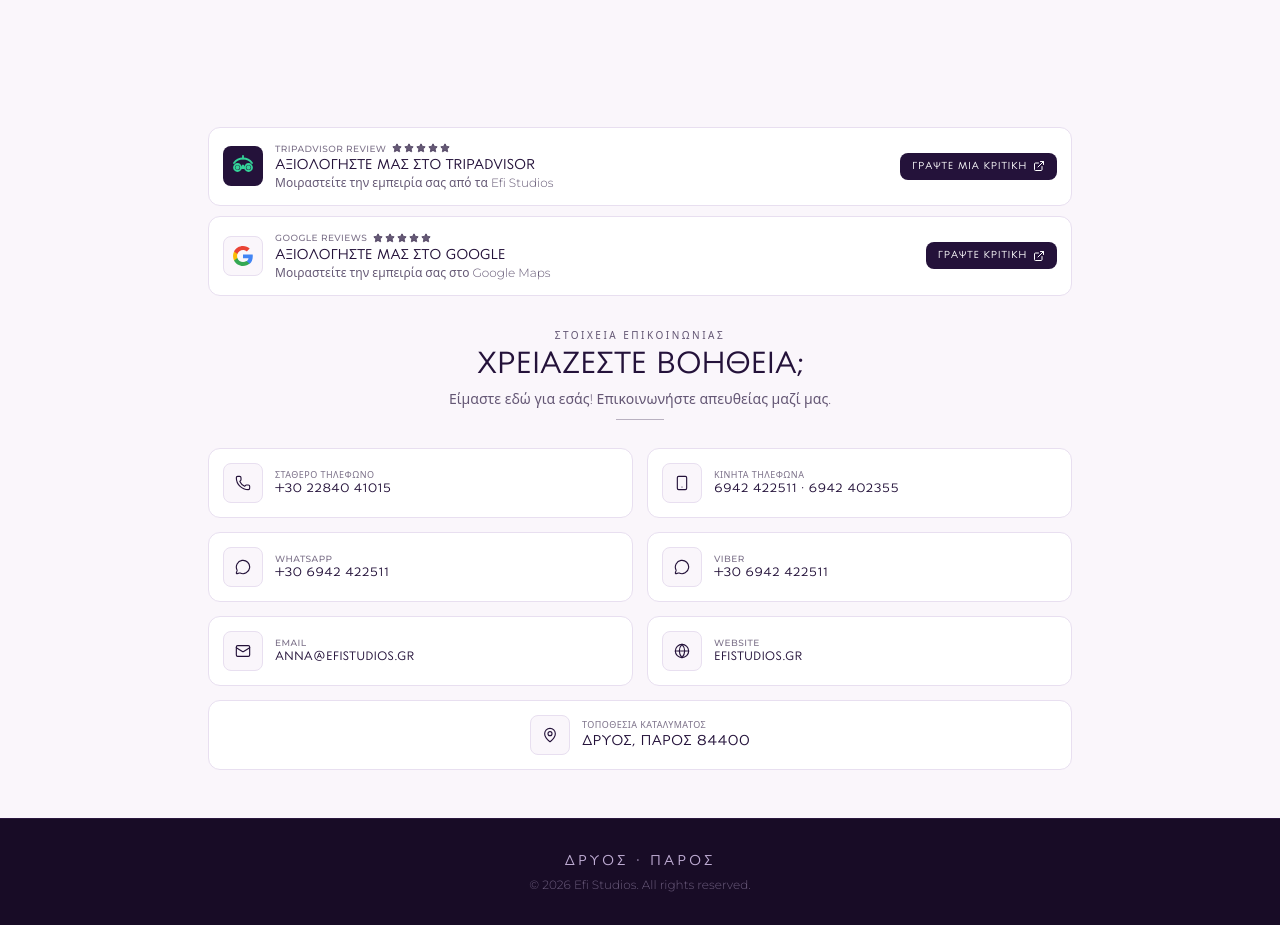
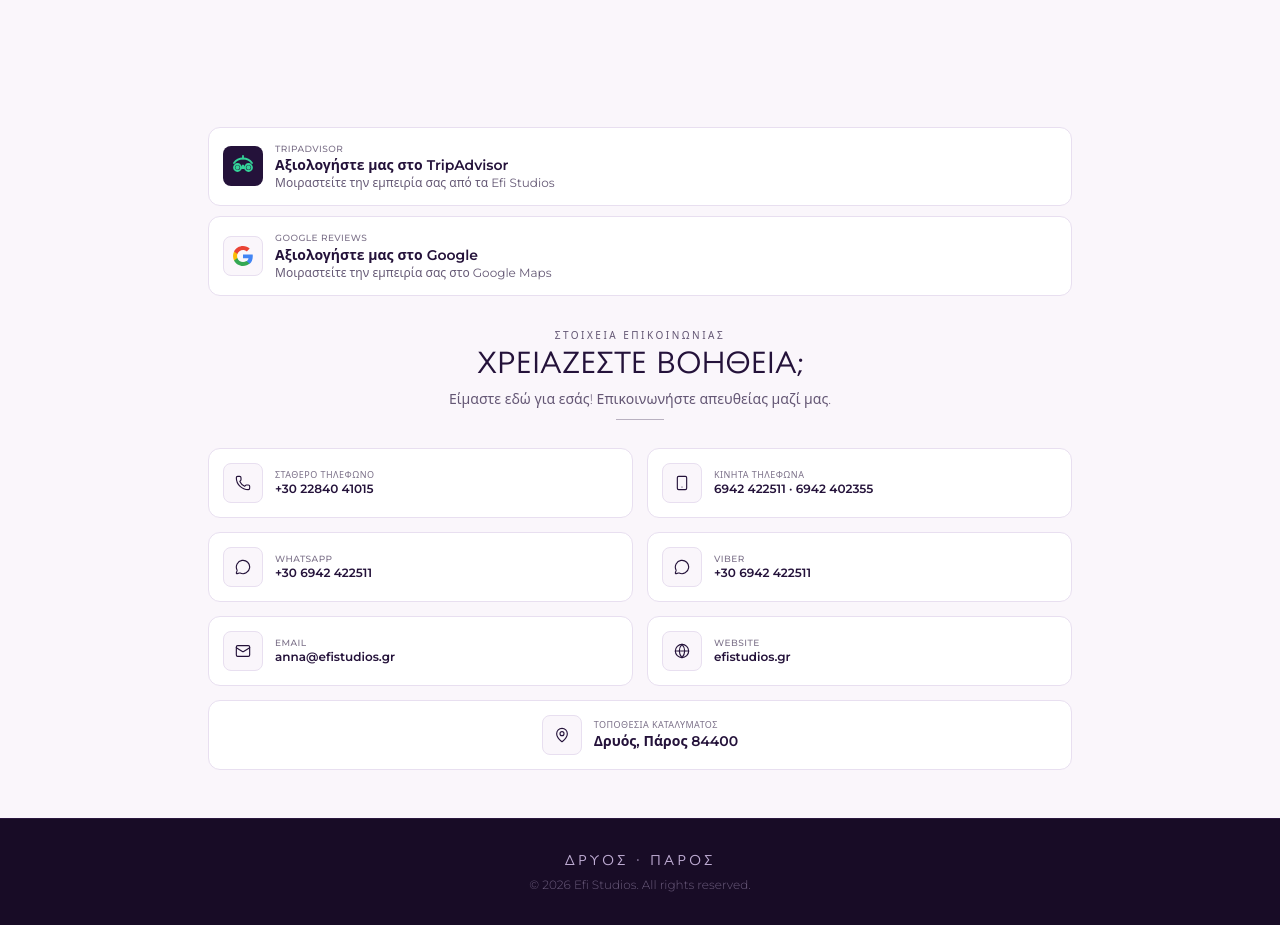
Before and after one commit to terracharta-cpu/efistudios, a React (Vite) app: page / in a window 1280 px wide. Shown: the part 940-1865 px from the top of the page. Built offline with nearby package versions, Linux system fonts and the light colour scheme; no server answers; the database is empty; a web font is replaced by a local one.

Commit message:
Smaller non-uppercase contact text, remove stars & buttons, make review cards fully clickable

```diff
--- a/src/components/AssistanceFooter.tsx
+++ b/src/components/AssistanceFooter.tsx
@@ -88,79 +88,51 @@ export const AssistanceFooter: React.FC<AssistanceFooterProps> = () => {
         {/* 3. COMPACT REVIEW CARDS: TRIPADVISOR & GOOGLE REVIEWS */}
         {/* ============================================================== */}
         <div className="grid grid-cols-1 gap-2.5">
-          {/* Card A: TripAdvisor Review */}
-          <div className="flex items-center justify-between gap-3 p-3 sm:p-3.5 rounded-xl bg-white border border-[#e8dff0] shadow-xs hover:shadow-sm transition-all">
-            <div className="flex items-center gap-2.5 sm:gap-3 min-w-0 flex-1">
+          {/* Card A: TripAdvisor Review (Whole card clickable, no stars, no button, lowercase/normal case) */}
+          <a
+            href={tripadvisorUrl}
+            target="_blank"
+            rel="noopener noreferrer"
+            className="flex items-center gap-3 p-3 sm:p-3.5 rounded-xl bg-white hover:bg-[#faf6fb] border border-[#e8dff0] hover:border-[#24123a] shadow-xs hover:shadow-sm transition-all group"
+          >
             <div className="w-9 h-9 sm:w-10 sm:h-10 rounded-lg bg-[#24123a] text-emerald-400 flex items-center justify-center shrink-0">
               <TripAdvisorLogo className="w-5 h-5 sm:w-6 sm:h-6 text-emerald-400" />
             </div>
             <div className="min-w-0 flex-1">
-                <div className="flex items-center gap-1.5">
-                  <span className="text-[9px] font-sans font-medium tracking-wider uppercase text-[#24123a]/60">
-                    TRIPADVISOR REVIEW
+              <span className="text-[9px] font-sans font-medium tracking-wider uppercase text-[#24123a]/60 block">
+                TripAdvisor
               </span>
-                  <div className="flex items-center gap-0.5 text-[#24123a]/70">
-                    {[...Array(5)].map((_, i) => (
-                      <Star key={i} className="w-2.5 h-2.5 fill-[#24123a]/70 text-[#24123a]/70" />
-                    ))}
-                  </div>
-                </div>
-                <h3 className="font-pathos font-bold text-xs sm:text-sm text-[#24123a] tracking-tight leading-tight truncate">
+              <p className="font-sans font-semibold text-xs sm:text-sm text-[#24123a] leading-snug">
                 {t.tripadvisorTitle}
-                </h3>
-                <p className="text-[10px] sm:text-xs text-[#24123a]/70 font-sans font-light leading-tight truncate">
+              </p>
+              <p className="text-[11px] sm:text-xs text-[#24123a]/70 font-sans font-normal leading-snug">
                 {t.tripadvisorSub}
               </p>
             </div>
-            </div>
+          </a>
 
+          {/* Card B: Google Reviews (Whole card clickable, no stars, no button, lowercase/normal case) */}
           <a
-              href={tripadvisorUrl}
+            href={googleReviewsUrl}
             target="_blank"
             rel="noopener noreferrer"
-              className="inline-flex items-center justify-center gap-1.5 px-3 py-1.5 rounded-lg bg-[#24123a] hover:bg-[#381c5a] text-white text-[10px] font-pathos font-bold uppercase tracking-wider transition-all shrink-0 active:scale-95"
+            className="flex items-center gap-3 p-3 sm:p-3.5 rounded-xl bg-white hover:bg-[#faf6fb] border border-[#e8dff0] hover:border-[#24123a] shadow-xs hover:shadow-sm transition-all group"
           >
-              <span>{t.tripadvisorAction}</span>
-              <ExternalLink className="w-3 h-3" />
-            </a>
-          </div>
-
-          {/* Card B: Google Reviews */}
-          <div className="flex items-center justify-between gap-3 p-3 sm:p-3.5 rounded-xl bg-white border border-[#e8dff0] shadow-xs hover:shadow-sm transition-all">
-            <div className="flex items-center gap-2.5 sm:gap-3 min-w-0 flex-1">
             <div className="w-9 h-9 sm:w-10 sm:h-10 rounded-lg bg-[#faf6fb] border border-[#e8dff0] flex items-center justify-center shrink-0">
               <GoogleLogo className="w-5 h-5" />
             </div>
             <div className="min-w-0 flex-1">
-                <div className="flex items-center gap-1.5">
-                  <span className="text-[9px] font-sans font-medium tracking-wider uppercase text-[#24123a]/60">
-                    GOOGLE REVIEWS
+              <span className="text-[9px] font-sans font-medium tracking-wider uppercase text-[#24123a]/60 block">
+                Google Reviews
               </span>
-                  <div className="flex items-center gap-0.5 text-[#24123a]/70">
-                    {[...Array(5)].map((_, i) => (
-                      <Star key={i} className="w-2.5 h-2.5 fill-[#24123a]/70 text-[#24123a]/70" />
-                    ))}
-                  </div>
-                </div>
-                <h3 className="font-pathos font-bold text-xs sm:text-sm text-[#24123a] tracking-tight leading-tight truncate">
+              <p className="font-sans font-semibold text-xs sm:text-sm text-[#24123a] leading-snug">
                 {t.googleReviewsTitle}
-                </h3>
-                <p className="text-[10px] sm:text-xs text-[#24123a]/70 font-sans font-light leading-tight truncate">
+              </p>
+              <p className="text-[11px] sm:text-xs text-[#24123a]/70 font-sans font-normal leading-snug">
                 {t.googleReviewsSub}
               </p>
             </div>
-            </div>
-
-            <a
-              href={googleReviewsUrl}
-              target="_blank"
-              rel="noopener noreferrer"
-              className="inline-flex items-center justify-center gap-1.5 px-3 py-1.5 rounded-lg bg-[#24123a] hover:bg-[#381c5a] text-white text-[10px] font-pathos font-bold uppercase tracking-wider transition-all shrink-0 active:scale-95"
-            >
-              <span>{t.googleReviewsAction}</span>
-              <ExternalLink className="w-3 h-3" />
           </a>
-          </div>
         </div>
 
         {/* ============================================================== */}
@@ -194,7 +166,7 @@ export const AssistanceFooter: React.FC<AssistanceFooterProps> = () => {
                 <span className="text-[9px] font-sans font-medium text-[#24123a]/60 uppercase tracking-wider block truncate">
                   {t.landlineLabel}
                 </span>
-                <span className="text-[11px] sm:text-xs font-pathos font-bold text-[#24123a] truncate block">
+                <span className="text-[10px] sm:text-xs font-sans font-semibold text-[#24123a] block leading-tight break-all">
                   +30 22840 41015
                 </span>
               </div>
@@ -212,7 +184,7 @@ export const AssistanceFooter: React.FC<AssistanceFooterProps> = () => {
                 <span className="text-[9px] font-sans font-medium text-[#24123a]/60 uppercase tracking-wider block truncate">
                   {t.mobileLabel}
                 </span>
-                <span className="text-[10px] sm:text-xs font-pathos font-bold text-[#24123a] block leading-tight">
+                <span className="text-[10px] sm:text-xs font-sans font-semibold text-[#24123a] block leading-tight">
                   6942 422511 · 6942 402355
                 </span>
               </div>
@@ -232,7 +204,7 @@ export const AssistanceFooter: React.FC<AssistanceFooterProps> = () => {
                 <span className="text-[9px] font-sans font-medium text-[#24123a]/60 uppercase tracking-wider block truncate">
                   WhatsApp
                 </span>
-                <span className="text-[11px] sm:text-xs font-pathos font-bold text-[#24123a] truncate block">
+                <span className="text-[10px] sm:text-xs font-sans font-semibold text-[#24123a] block leading-tight break-all">
                   +30 6942 422511
                 </span>
               </div>
@@ -252,7 +224,7 @@ export const AssistanceFooter: React.FC<AssistanceFooterProps> = () => {
                 <span className="text-[9px] font-sans font-medium text-[#24123a]/60 uppercase tracking-wider block truncate">
                   Viber
                 </span>
-                <span className="text-[11px] sm:text-xs font-pathos font-bold text-[#24123a] truncate block">
+                <span className="text-[10px] sm:text-xs font-sans font-semibold text-[#24123a] block leading-tight break-all">
                   +30 6942 422511
                 </span>
               </div>
@@ -270,7 +242,7 @@ export const AssistanceFooter: React.FC<AssistanceFooterProps> = () => {
                 <span className="text-[9px] font-sans font-medium text-[#24123a]/60 uppercase tracking-wider block truncate">
                   Email
                 </span>
-                <span className="text-[10px] sm:text-xs font-pathos font-bold text-[#24123a] truncate block">
+                <span className="text-[10px] sm:text-xs font-sans font-semibold text-[#24123a] block leading-tight break-all">
                   anna@efistudios.gr
                 </span>
               </div>
@@ -290,7 +262,7 @@ export const AssistanceFooter: React.FC<AssistanceFooterProps> = () => {
                 <span className="text-[9px] font-sans font-medium text-[#24123a]/60 uppercase tracking-wider block truncate">
                   Website
                 </span>
-                <span className="text-[10px] sm:text-xs font-pathos font-bold text-[#24123a] truncate block">
+                <span className="text-[10px] sm:text-xs font-sans font-semibold text-[#24123a] block leading-tight break-all">
                   efistudios.gr
                 </span>
               </div>
@@ -310,7 +282,7 @@ export const AssistanceFooter: React.FC<AssistanceFooterProps> = () => {
                 <span className="text-[9px] font-sans font-medium text-[#24123a]/60 uppercase tracking-wider block">
                   {t.locationLabel}
                 </span>
-                <span className="text-xs sm:text-sm font-pathos font-bold text-[#24123a] truncate block">
+                <span className="text-xs sm:text-sm font-sans font-semibold text-[#24123a] block leading-tight">
                   {language === 'el' ? 'Δρυός, Πάρος 84400' : 'Drios, Paros 84400'}
                 </span>
               </div>
```
Lines whose indentation alone changed are shown as unchanged.
